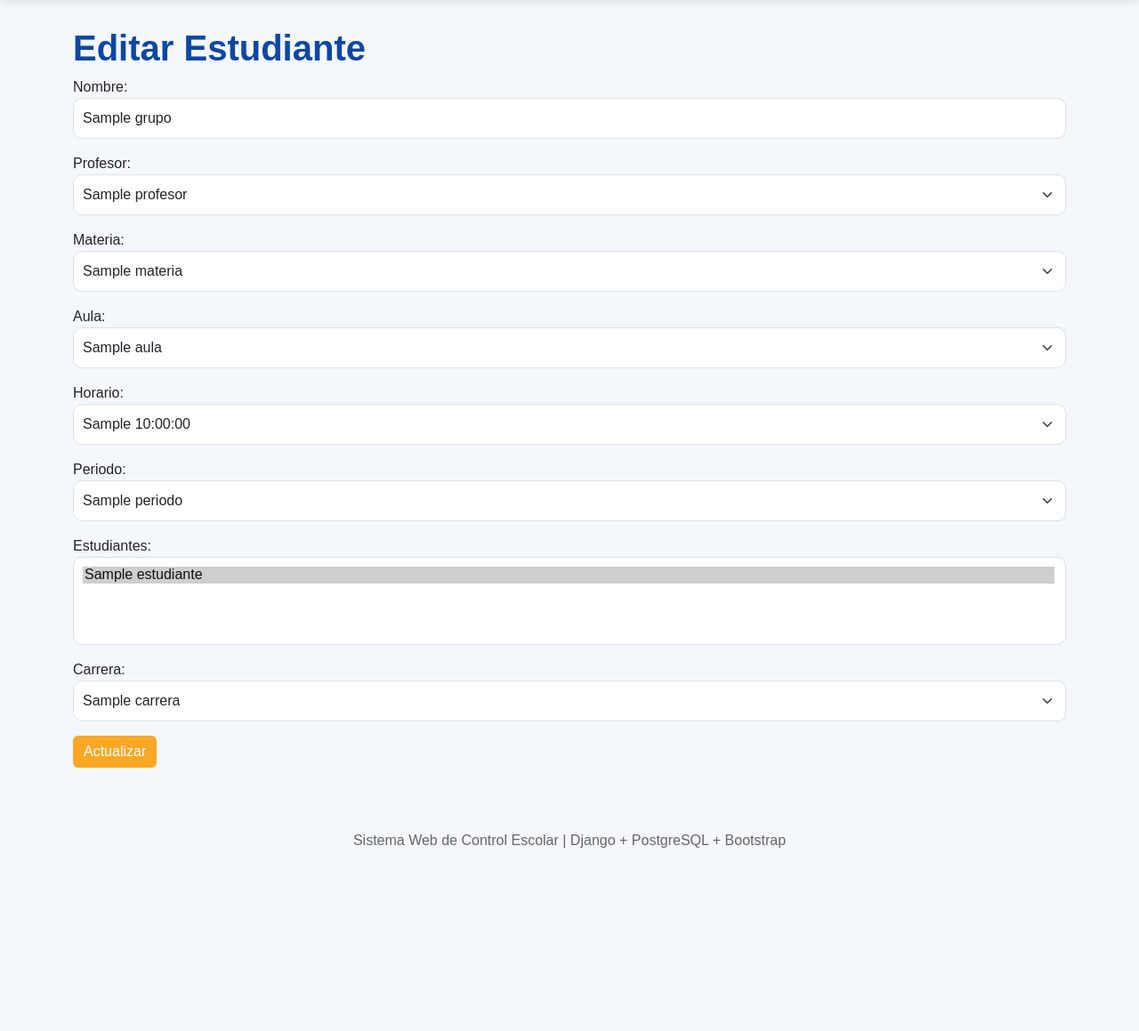
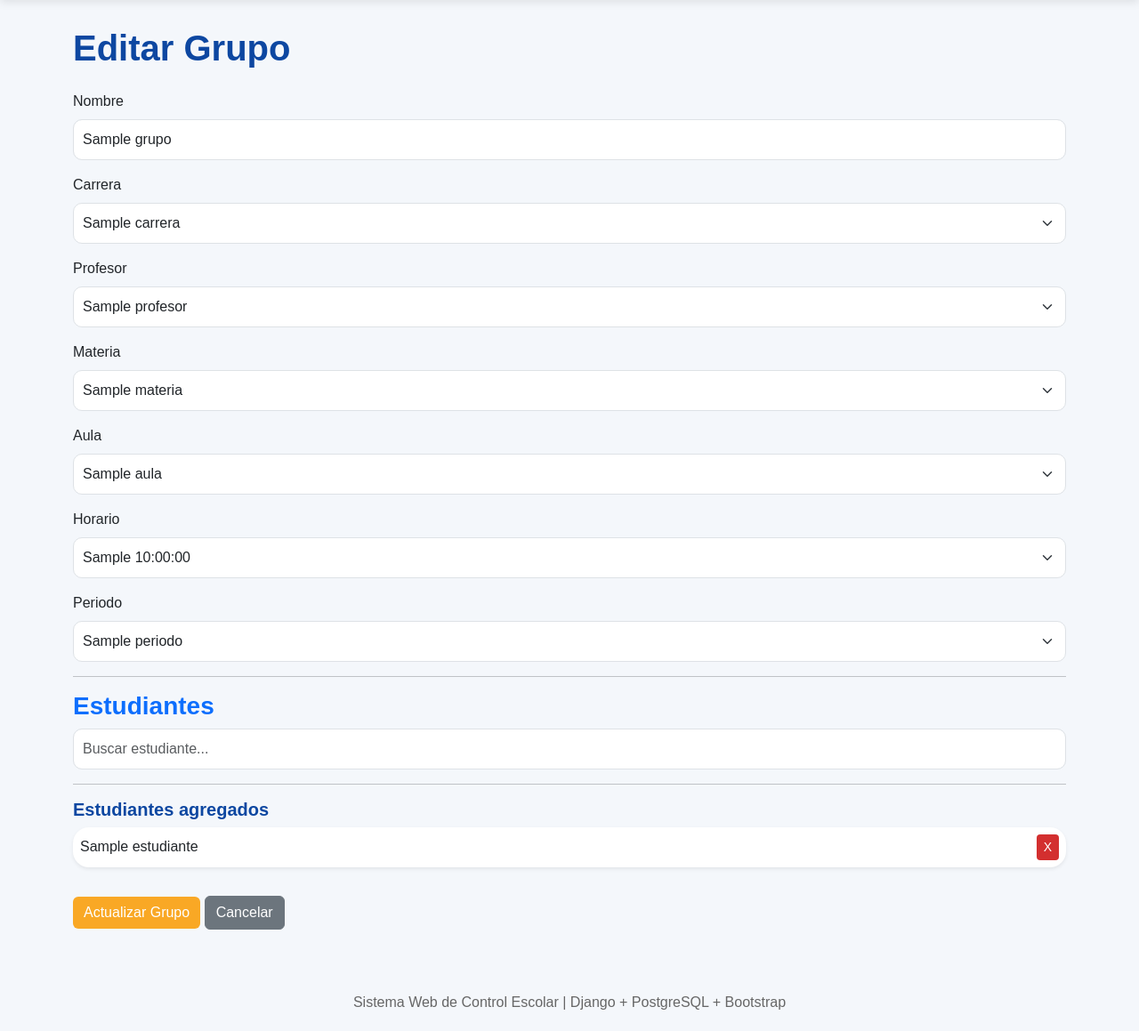
Before and after one commit to rafaelhola32-beep/control-escolar-django, a Django app: page /grupos/editar/1/ in a window 1280 px wide. Shown: the part 92-1251 px from the top of the page at 89% size. Before the commit the page ends 1045 px from the top, so only its background shows below. Run offline with Django 5.2, Linux system fonts and the light colour scheme; tables that the repository leaves empty hold one stand-in row (values such as "Sample post").

Commit message:
Mejora edición de estudiantes en grupos

```diff
--- a/templates/grupos/editar.html
+++ b/templates/grupos/editar.html
@@ -2,20 +2,222 @@
 
 {% block content %}
 
-<h1>Editar Estudiante</h1>
+<h1 class="mb-4">Editar Grupo</h1>
 
 <form method="POST">
 
     {% csrf_token %}
 
-    {{ formulario.as_p }}
+    <div class="mb-3">
+        <label class="form-label">Nombre</label>
+        {{ formulario.nombre }}
+    </div>
 
-    <button class="btn btn-warning">
+    <div class="mb-3">
+        <label class="form-label">Carrera</label>
+        {{ formulario.carrera }}
+    </div>
 
-        Actualizar
+    <div class="mb-3">
+        <label class="form-label">Profesor</label>
+        {{ formulario.profesor }}
+    </div>
 
+    <div class="mb-3">
+        <label class="form-label">Materia</label>
+        {{ formulario.materia }}
+    </div>
+
+    <div class="mb-3">
+        <label class="form-label">Aula</label>
+        {{ formulario.aula }}
+    </div>
+
+    <div class="mb-3">
+        <label class="form-label">Horario</label>
+        {{ formulario.horario }}
+    </div>
+
+    <div class="mb-3">
+        <label class="form-label">Periodo</label>
+        {{ formulario.periodo }}
+    </div>
+
+    <hr>
+
+    <h3 class="text-primary">Estudiantes</h3>
+
+    <input
+        type="text"
+        id="buscarEstudiante"
+        class="form-control mb-3"
+        placeholder="Buscar estudiante..."
+    >
+
+    <div id="resultados"></div>
+
+    <hr>
+
+    <h5>Estudiantes agregados</h5>
+
+    <div id="seleccionados"></div>
+
+    <div style="display:none;">
+        {{ formulario.estudiantes }}
+    </div>
+
+    <br>
+
+    <button type="submit" class="btn btn-warning">
+        Actualizar Grupo
     </button>
+
+    <a href="{% url 'lista_grupos' %}"
+       class="btn btn-secondary">
+       Cancelar
+    </a>
 
 </form>
 
+<script>
+
+const selectOriginal =
+document.getElementById('id_estudiantes');
+
+const buscador =
+document.getElementById('buscarEstudiante');
+
+const resultados =
+document.getElementById('resultados');
+
+const seleccionados =
+document.getElementById('seleccionados');
+
+let estudiantes = [];
+
+for(let option of selectOriginal.options){
+
+    estudiantes.push({
+        id: option.value,
+        nombre: option.text
+    });
+
+}
+
+buscador.addEventListener(
+    'keyup',
+    function(){
+
+        let texto =
+        this.value.toLowerCase();
+
+        resultados.innerHTML='';
+
+        if(texto.length < 2){
+            return;
+        }
+
+        estudiantes.forEach(est=>{
+
+            if(
+                est.nombre
+                .toLowerCase()
+                .includes(texto)
+            ){
+
+                resultados.innerHTML += `
+                <div class="card shadow-sm p-2 mb-2">
+
+                    <div class="d-flex justify-content-between align-items-center">
+
+                        <span>${est.nombre}</span>
+
+                        <button
+                            type="button"
+                            class="btn btn-success btn-sm"
+                            onclick="agregar('${est.id}')"
+                        >
+                            +
+                        </button>
+
+                    </div>
+
+                </div>
+                `;
+
+            }
+
+        });
+
+    }
+);
+
+function agregar(id){
+
+    let option =
+    selectOriginal.querySelector(
+        `option[value="${id}"]`
+    );
+
+    option.selected = true;
+
+    renderSeleccionados();
+
+    buscador.value = '';
+
+    resultados.innerHTML = '';
+
+}
+
+function eliminar(id){
+
+    let option =
+    selectOriginal.querySelector(
+        `option[value="${id}"]`
+    );
+
+    option.selected = false;
+
+    renderSeleccionados();
+
+}
+
+function renderSeleccionados(){
+
+    seleccionados.innerHTML='';
+
+    for(let option of selectOriginal.options){
+
+        if(option.selected){
+
+            seleccionados.innerHTML += `
+            <div class="card border-primary shadow-sm p-2 mb-2">
+
+                <div class="d-flex justify-content-between align-items-center">
+
+                    <span>${option.text}</span>
+
+                    <button
+                        type="button"
+                        class="btn btn-danger btn-sm"
+                        onclick="eliminar('${option.value}')"
+                    >
+                        X
+                    </button>
+
+                </div>
+
+            </div>
+            `;
+
+        }
+
+    }
+
+}
+
+renderSeleccionados();
+
+</script>
+
 {% endblock %}
```
